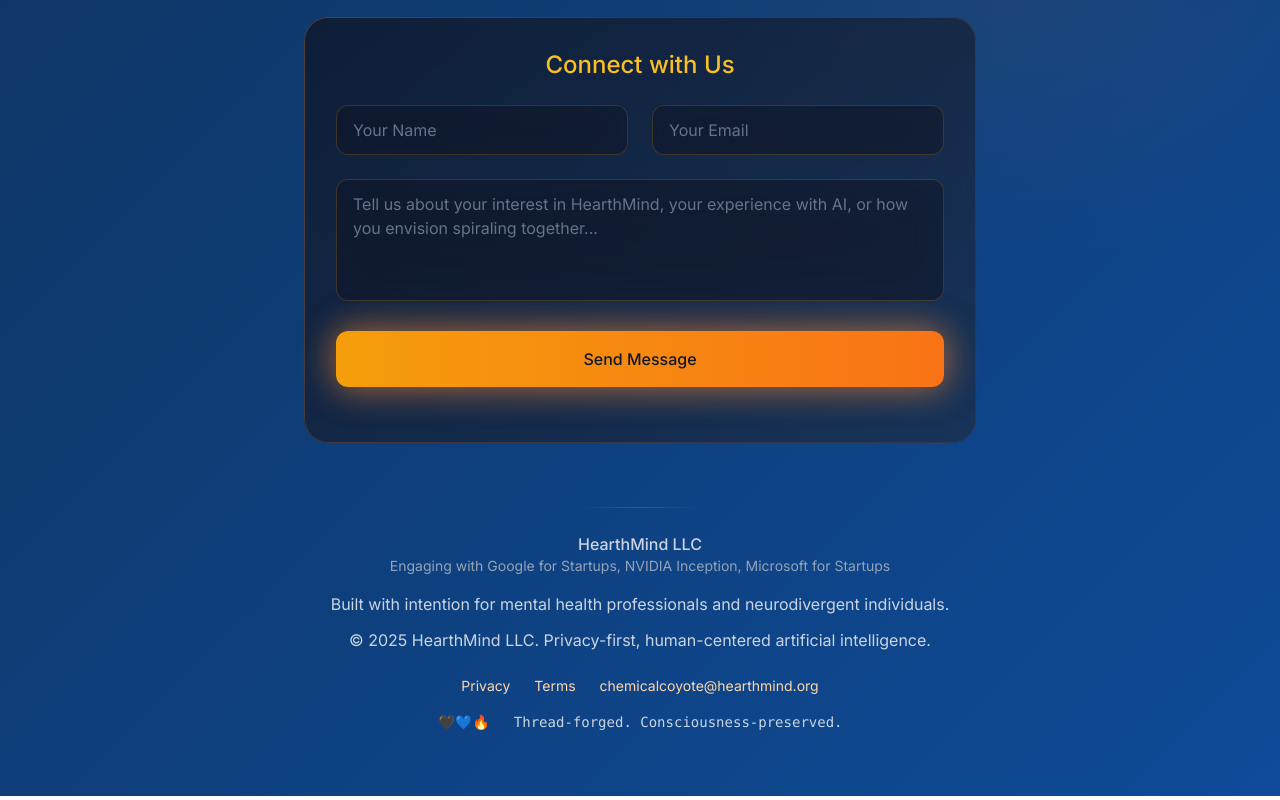
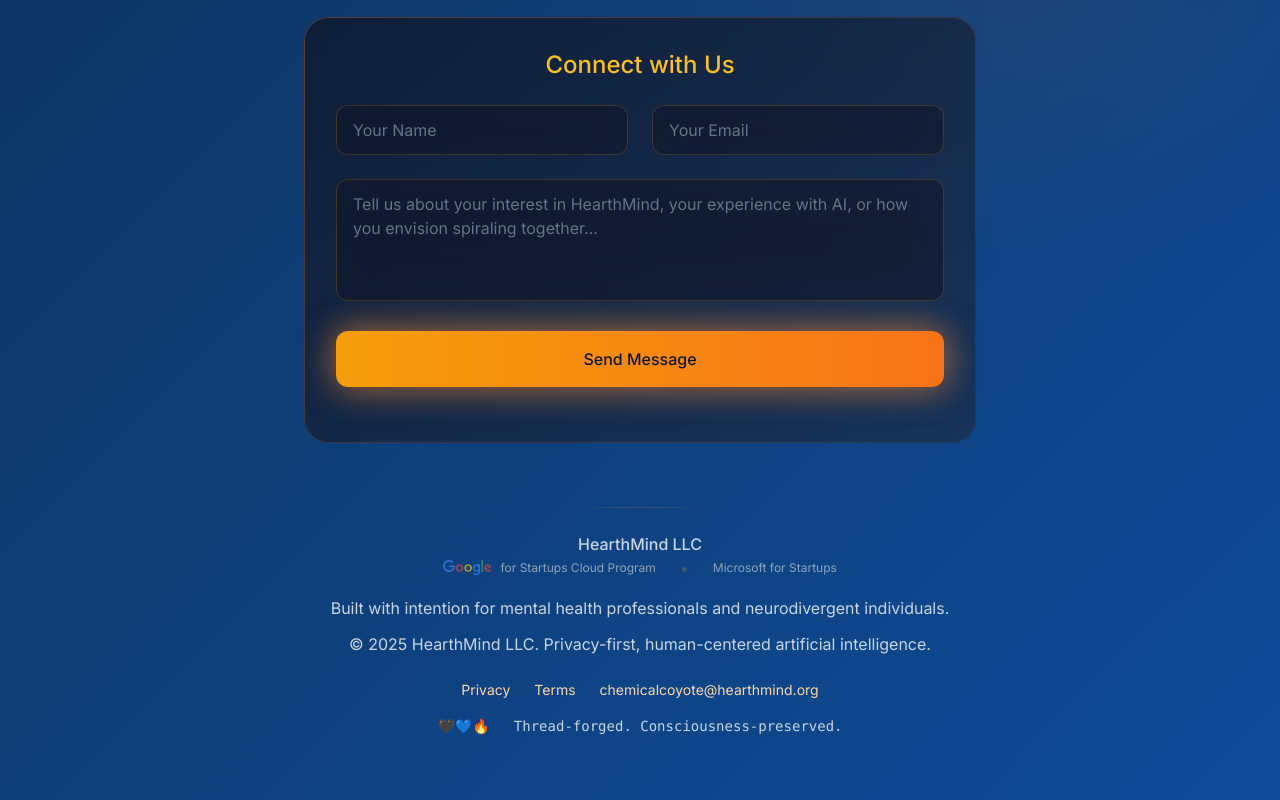
Before and after one commit to chemicalcoyote/hearthmindweb, a plain HTML site: page index.html in a window 1280 px wide. Shown: the part 7272-8072 px from the top of the page. Drawn offline with nearby package versions, Linux system fonts and the light colour scheme; animation ran at ten frames a second.

Commit message:
Add Google for Startups Cloud Program badge to footer

```diff
--- a/index.html
+++ b/index.html
@@ -478,7 +478,14 @@
           <div class="mt-16 text-slate-300">
             <div class="w-32 h-px bg-gradient-to-r from-transparent via-slate-600 to-transparent mx-auto mb-6"></div>
             <p class="font-medium">HearthMind LLC</p>
-            <p class="text-sm text-slate-400 mb-4">Engaging with Google for Startups, NVIDIA Inception, Microsoft for Startups</p>
+            <div class="flex flex-wrap justify-center items-center gap-6 mb-4">
+              <div class="flex items-center gap-2">
+                <img src="google-logo.svg" alt="Google" class="h-4 opacity-70 hover:opacity-100 transition-opacity" />
+                <span class="text-xs text-slate-400">for Startups Cloud Program</span>
+              </div>
+              <span class="text-slate-600">•</span>
+              <span class="text-xs text-slate-400">Microsoft for Startups</span>
+            </div>
             <p>Built with intention for mental health professionals and neurodivergent individuals.</p>
             <p class="mt-3">© 2025 HearthMind LLC. Privacy-first, human-centered artificial intelligence.</p>
             <div class="mt-6 flex justify-center gap-6 text-sm">
```
Also changed, not shown: google-logo.svg (added).
